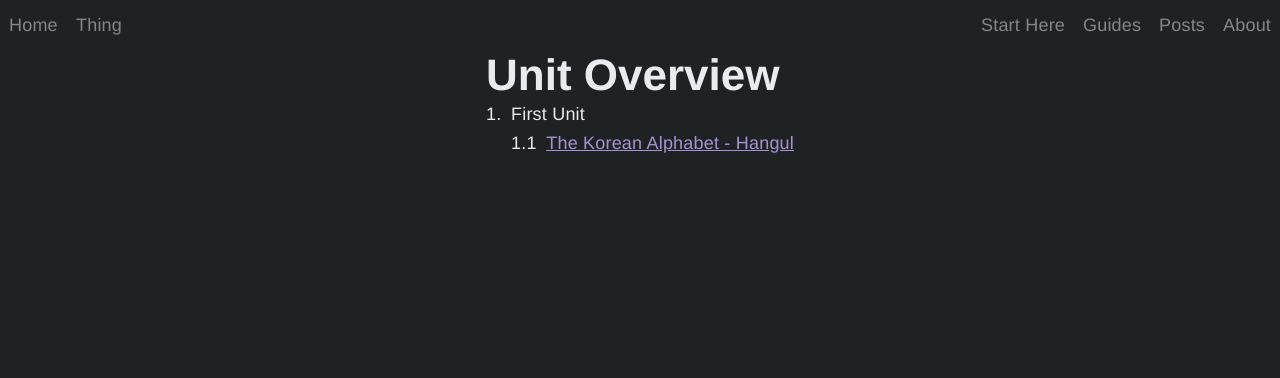
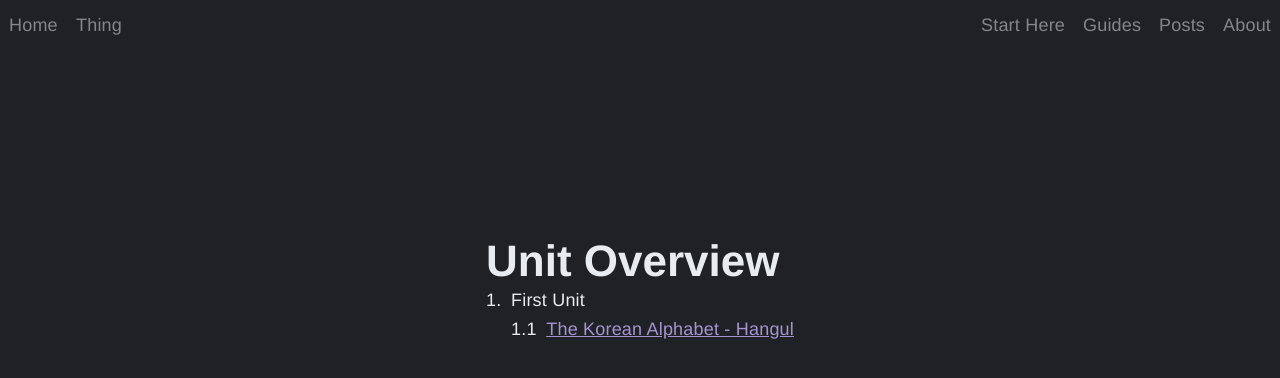
Before and after one commit to BryanHogan/learnkorean, an Astro site: page /overview in a window 1280 px wide. Built offline with nearby package versions, Linux system fonts and the light colour scheme; Astro itself is replaced by a stand-in of ours; some packages are replaced by stand-ins of ours.

Commit message:
making unit overview page

```diff
--- a/src/pages/overview.astro
+++ b/src/pages/overview.astro
@@ -38,14 +38,10 @@ const allEntriesUnit1 = await getCollection("unit-1");
 	section {
 		display: flex;
 		flex-direction: column;
+		align-items: center;
 		justify-content: center;
-		align-items: center;
-		margin-inline: auto;
-		max-width: 1300px;
-		flex-wrap: wrap;
-		height: 100%;
+		min-height: 60svh; /* why is 100% not working here? */
 	}
-
 	/* For the numbered decimal list */
 	.decimal-list ol {
 		list-style-type: none;
```
